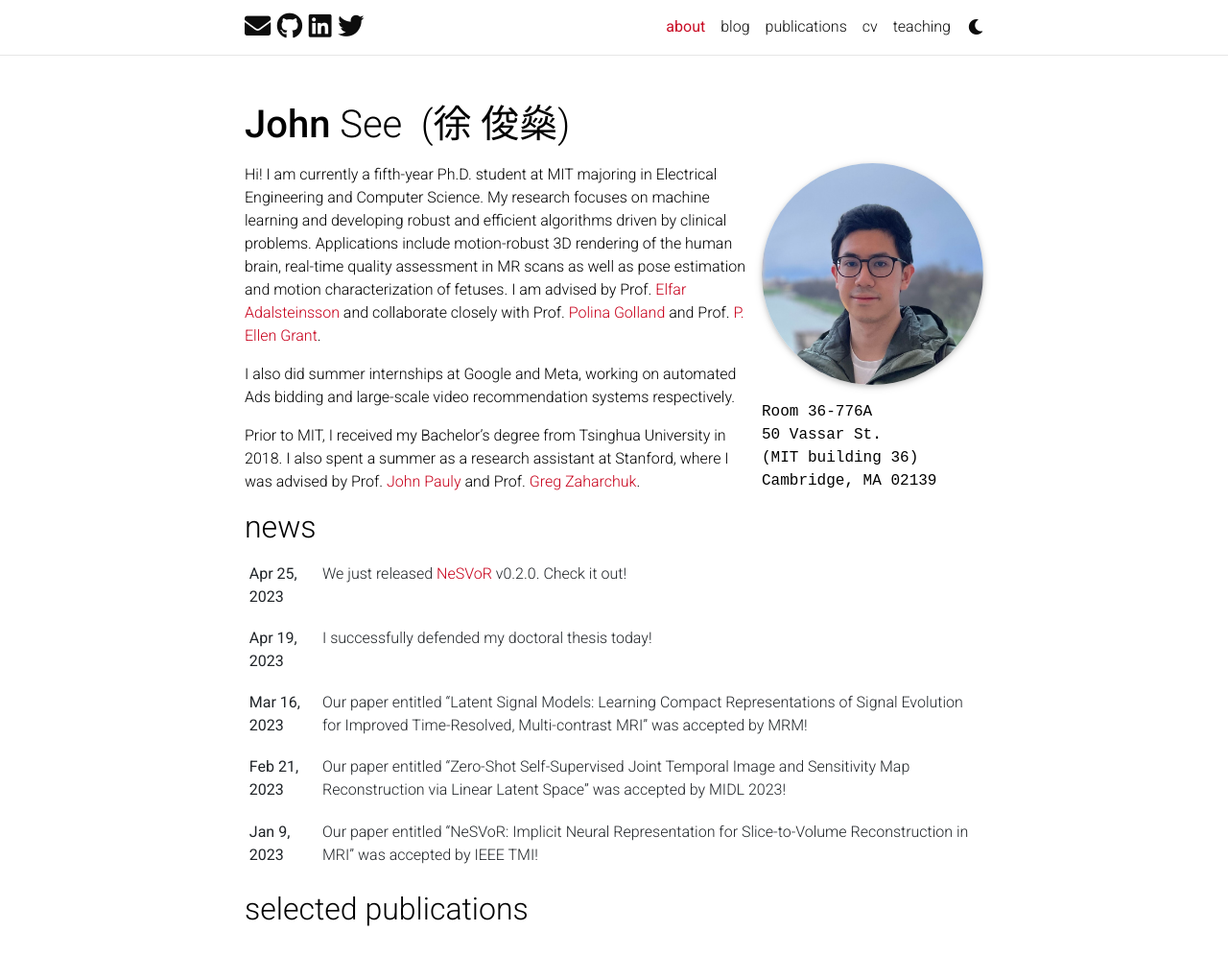
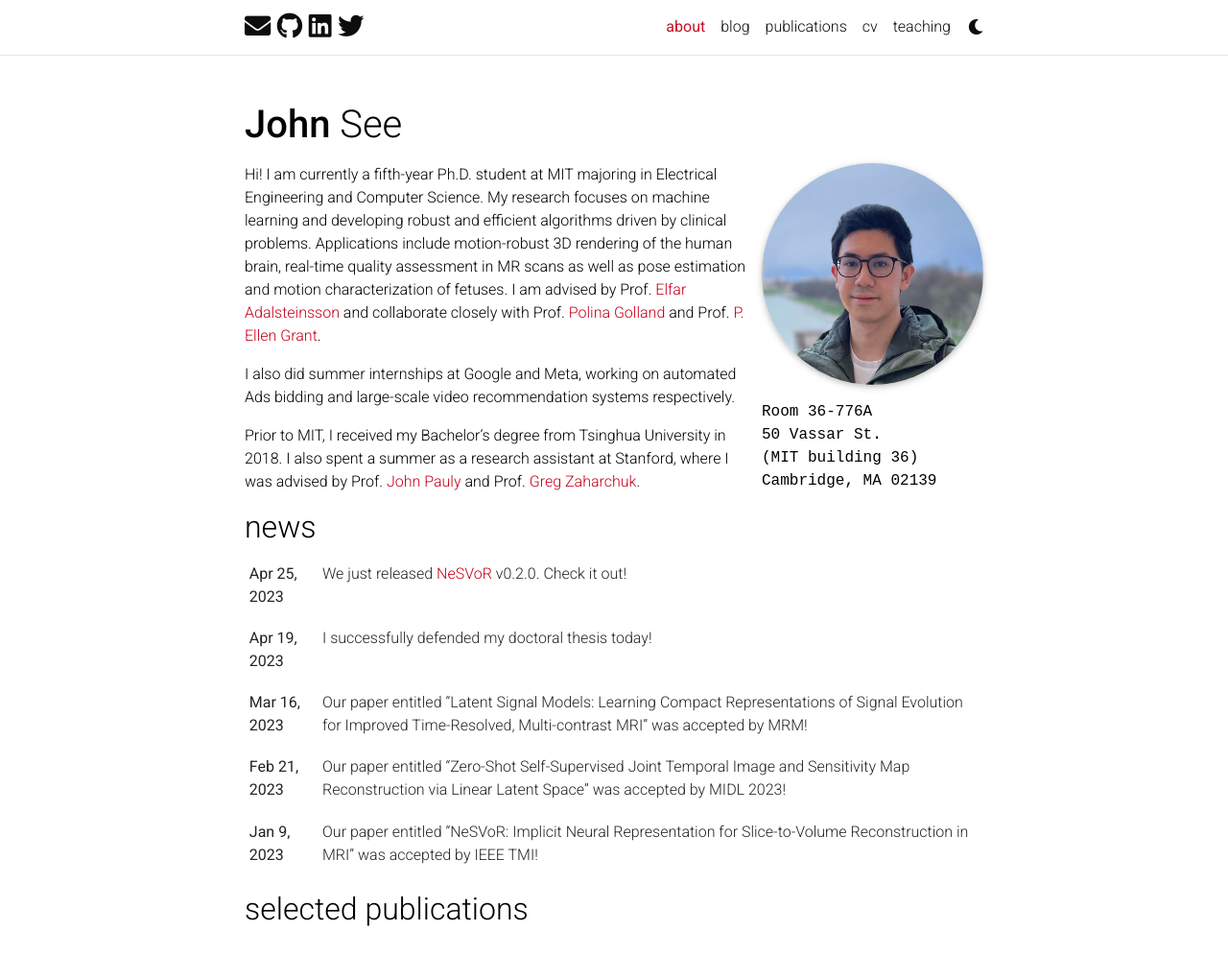
Before and after one commit to john-see/john-see.github.io, a Jekyll site: the page built from _pages/about.md, in a window 1280 px wide and 1265 px high, cut to the strip 0-995 px from the top of the window. Shown: the whole strip at 96% size. Built offline with Jekyll 4.4.1, drawn with Linux system fonts in a browser that asks for light colours; full-size pictures stand in for the smaller copies a plugin makes; comment, search, counter and statistics services are not loaded; a style sheet for code colours, icons or effects is not loaded.

Commit message:
Update _config.yml

```diff
--- a/_config.yml
+++ b/_config.yml
@@ -6,8 +6,8 @@ title: blank # the website title (if blank, full name will be used instead)
 first_name: John
 middle_name:
 last_name: See
-chinese_last_name: 徐
-chinese_first_name: 俊燊
+chinese_last_name:
+chinese_first_name:
 email: j.see@hw.ac.uk
 description: > # the ">" symbol means to ignore newlines until "footer_text:"
   A simple, whitespace theme for academics. Based on [*folio](https://github.com/bogoli/-folio) design.
```
